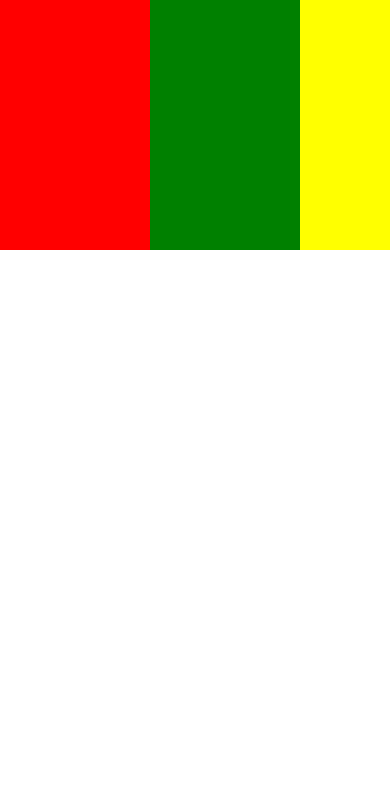
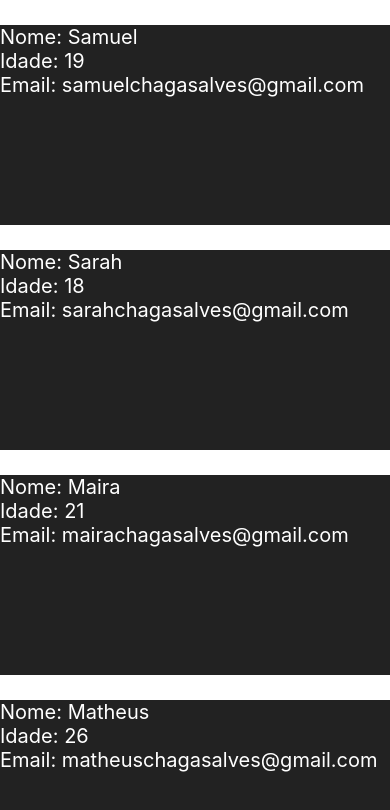
Before and after one commit to triangulodepascal/ReactNative_Matheus_Fraga, a React Native app in the folder meuApp/: screen / in a window 390 px wide. Shown: the top 810 px of the page. Built offline with nearby package versions, Linux system fonts and the light colour scheme.

Commit message:
NEW.: Learning how to work with flatList

```diff
--- a/meuApp/App.js
+++ b/meuApp/App.js
@@ -1,48 +1,76 @@
 import React, { Component } from "react";
-import { View, StyleSheet, ScrollView } from "react-native";
+import { View, StyleSheet, FlatList, Text } from "react-native";
 
 class App extends Component {
+  constructor(props) {
+    super(props);
+    this.state = {
+      feed: [
+        {
+          id: "1",
+          nome: "Samuel",
+          idade: 19,
+          email: "samuelchagasalves@gmail.com",
+        },
+        {
+          id: "2",
+          nome: "Sarah",
+          idade: 18,
+          email: "sarahchagasalves@gmail.com",
+        },
+        {
+          id: "3",
+          nome: "Maira",
+          idade: 21,
+          email: "mairachagasalves@gmail.com",
+        },
+        {
+          id: "4",
+          nome: "Matheus",
+          idade: 26,
+          email: "matheuschagasalves@gmail.com",
+        },
+      ],
+    };
+  }
   render() {
     return (
       <View style={styles.container}>
-        <ScrollView
-          horizontal={true}
-          scrollEnabled={true}
-          showsHorizontalScrollIndicator={false}
-        >
-          <View style={styles.box1}></View>
-          <View style={styles.box2}></View>
-          <View style={styles.box3}></View>
-          <View style={styles.box4}></View>
-        </ScrollView>
+        <FlatList
+          data={this.state.feed}
+          keyExtractor={(item) => item.id}
+          renderItem={({ item }) => <Pessoa data={item} />}
+        ></FlatList>
       </View>
     );
   }
 }
-export default App;
+
+class Pessoa extends Component {
+  render() {
+    return (
+      <View style={styles.areaPessoa}>
+        <Text style={styles.textoPessoa}>Nome: {this.props.data.nome}</Text>
+        <Text style={styles.textoPessoa}>Idade: {this.props.data.idade}</Text>
+        <Text style={styles.textoPessoa}>Email: {this.props.data.email}</Text>
+      </View>
+    );
+  }
+}
 
 const styles = StyleSheet.create({
   container: {
     flex: 1,
   },
-  box1: {
-    backgroundColor: "red",
-    height: 250,
-    width: 150,
+  areaPessoa: {
+    backgroundColor: "#222",
+    height: 200,
+    marginTop: 25,
   },
-  box2: {
-    backgroundColor: "green",
-    height: 250,
-    width: 150,
-  },
-  box3: {
-    backgroundColor: "yellow",
-    height: 250,
-    width: 150,
-  },
-  box4: {
-    backgroundColor: "blue",
-    height: 250,
-    width: 150,
+  textoPessoa: {
+    color: "#FFF",
+    fontSize: 20,
   },
 });
+
+export default App;
```
